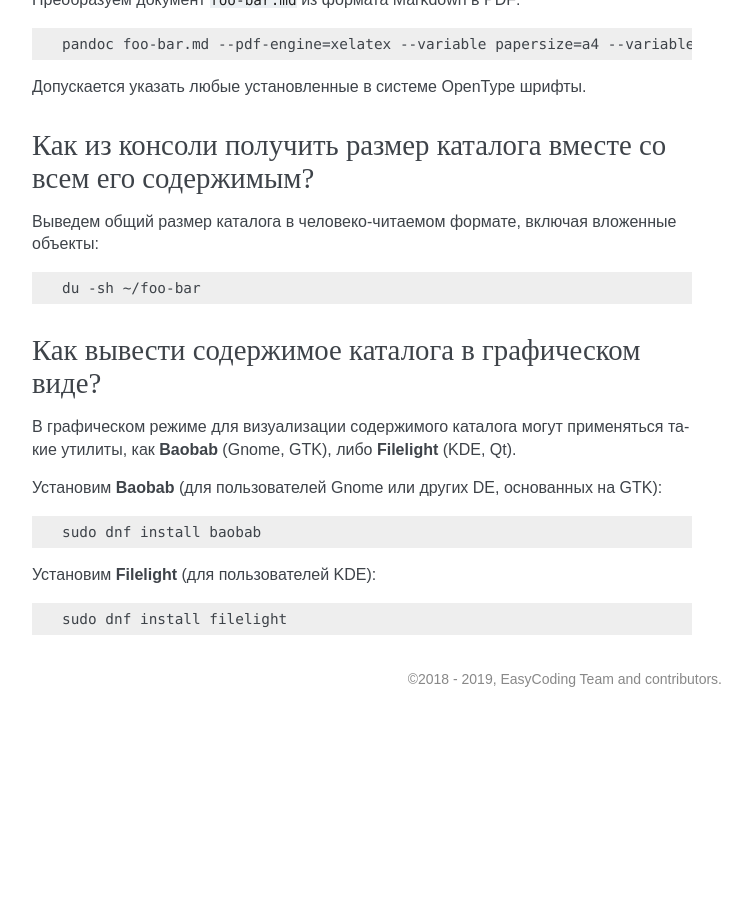
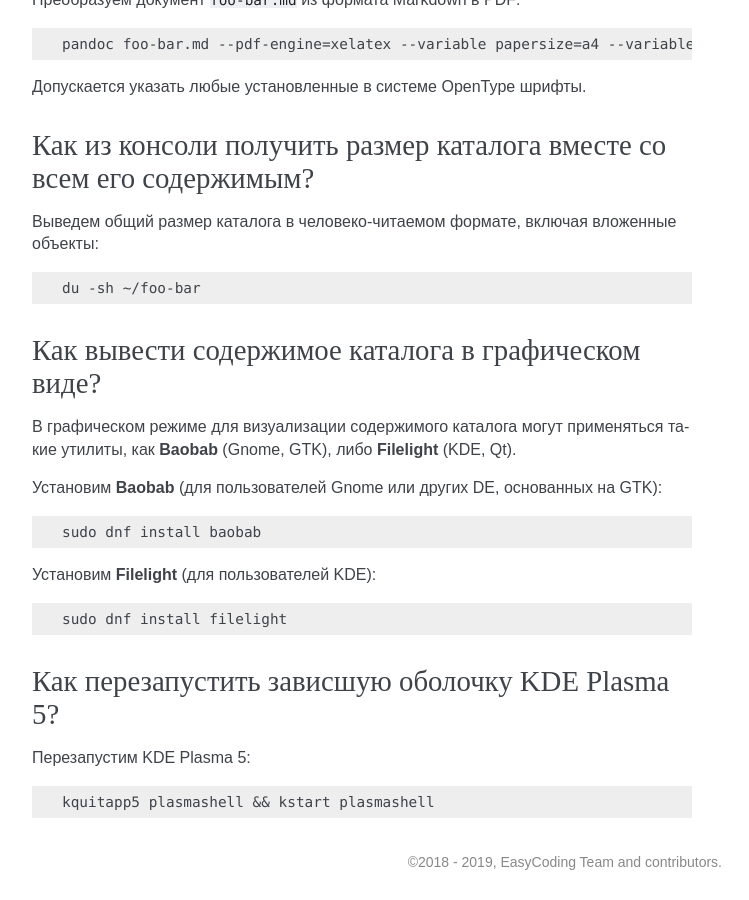
Before and after one commit to RussianFedora/FAQ, a Sphinx documentation site: the page built from source/using-applications.rst, in a window 1280 px wide and 900 px high, scrolled down 17063 px. Shown: the whole window, without its empty margins (388-1137 px from the left). Built offline with Sphinx 7.4.7, drawn with Linux system fonts in a browser that asks for light colours; before the commit the page ends 17780 px from its top, so only the background shows below that; some of the changed text lies outside the part shown.

Commit message:
Added question about restarting Plasma Shell.

```diff
--- a/source/using-applications.rst
+++ b/source/using-applications.rst
@@ -951,3 +951,15 @@ Zip-архивы, созданные штатными средствами ОС
 .. code-block:: text
 
     sudo dnf install filelight
+
+.. index:: kde, plasma, restart, window manager, shell
+.. _plasma-restart:
+
+Как перезапустить зависшую оболочку KDE Plasma 5?
+====================================================
+
+Перезапустим KDE Plasma 5:
+
+.. code-block:: text
+
+    kquitapp5 plasmashell && kstart plasmashell
```
